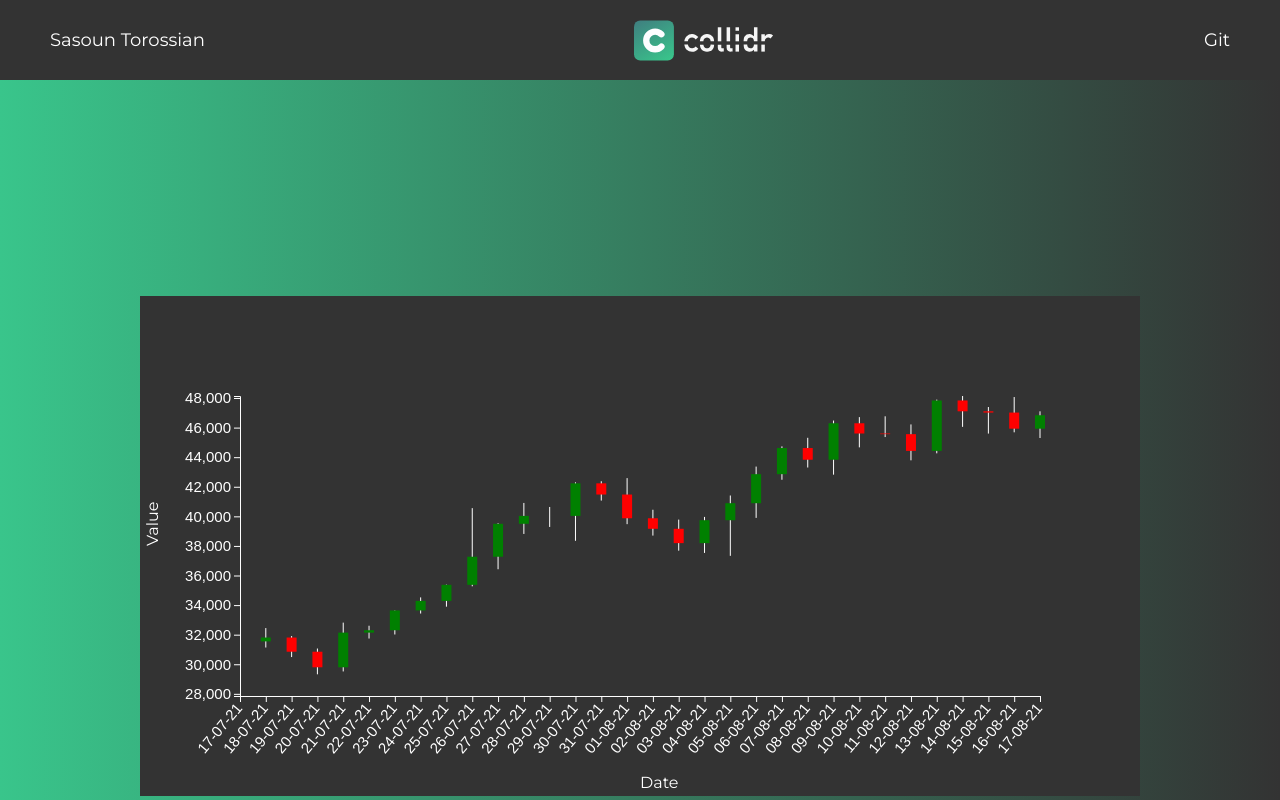
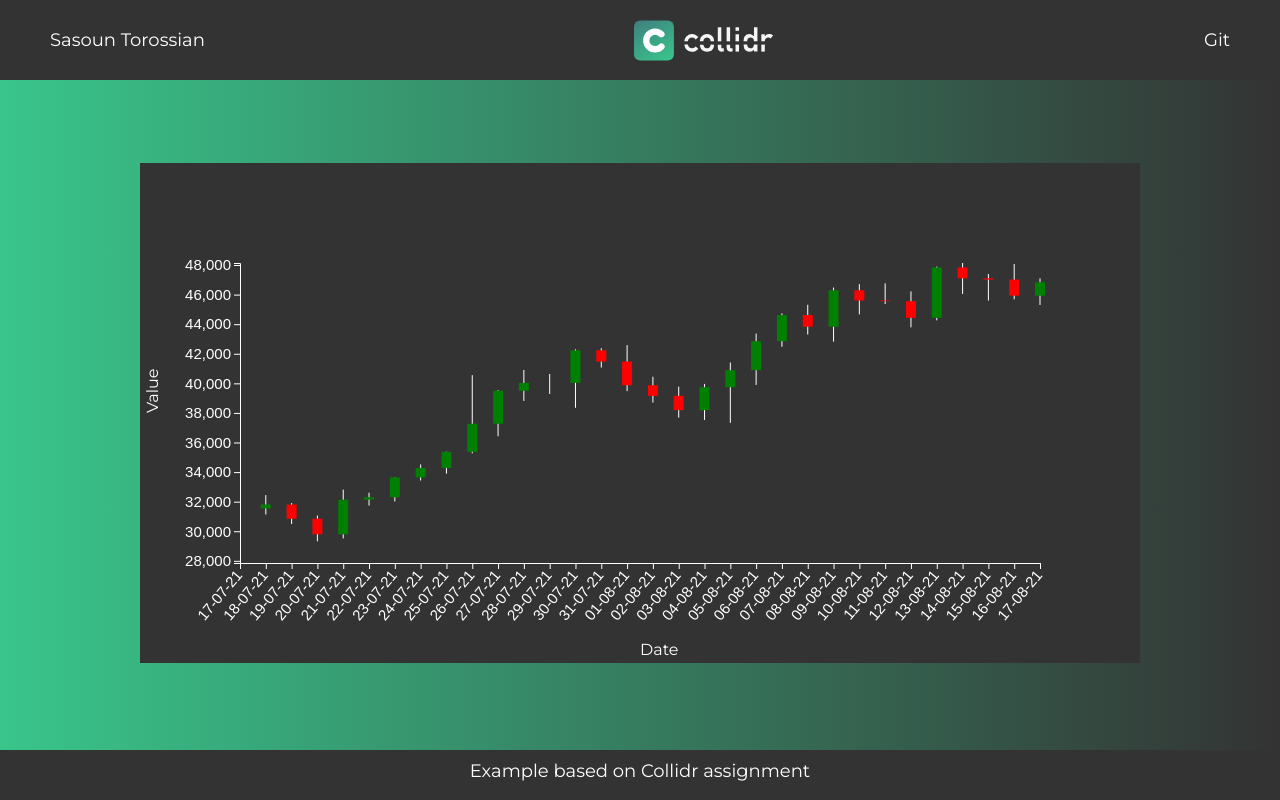
Before and after one commit to SasounTorossian/assignment, a React (Create React App) app: page / in a window 1280 px wide. Built offline with nearby package versions, Linux system fonts and the light colour scheme.

Commit message:
Added Footer to App

```diff
--- a/src/App.js
+++ b/src/App.js
@@ -2,12 +2,14 @@ import logo from './logo.svg';
 import './App.css';
 import LineChart from "./Components/LineChart/LineChart"
 import Header from "./Components/Header/Header"
+import Footer from "./Components/Footer/Footer"
 
 function App() {
   return (
     <div className="App">
       <Header />
       <LineChart />
+      <Footer />
     </div>
   );
 }
```
